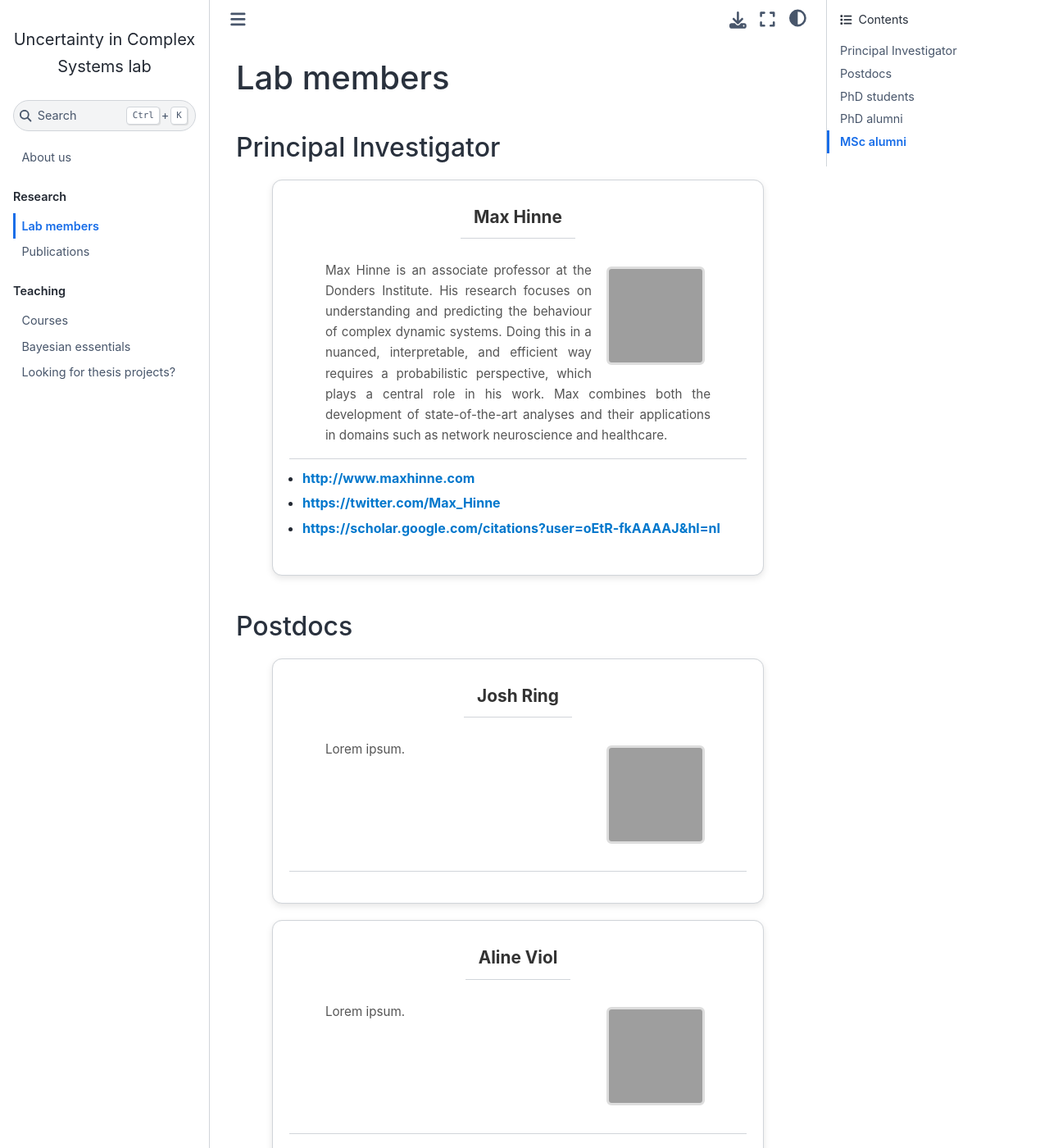
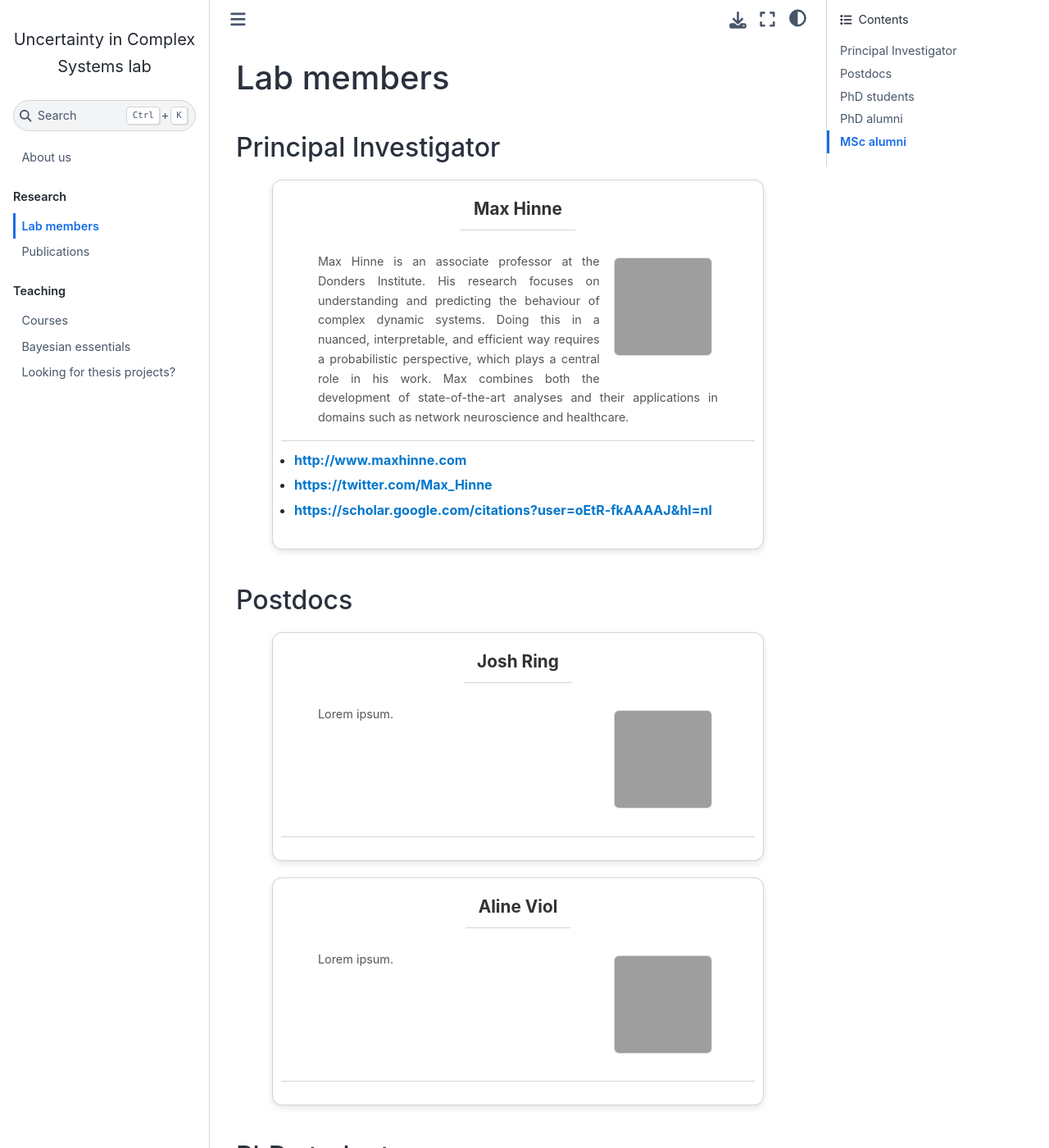
Before and after one commit to mhinne/uncertainty-in-complex-systems, a Jupyter Book: the page built from lab_members.md, in a window 1280 px wide and 1400 px high. Shown: the whole window at 82% size. Built offline with Jupyter Book 1.0.4 settings and Sphinx 7.4.7 and the Sphinx Book theme 1.1.4, drawn with Linux system fonts in a browser that asks for light colours; grey boxes are pictures that could not be loaded.

Commit message:
Fixed images

```diff
--- a/_static/additional_style.css
+++ b/_static/additional_style.css
@@ -7,7 +7,7 @@
   border: 1px solid #e0e0e0;
   border-radius: 12px;
   box-shadow: 0 4px 8px rgba(0, 0, 0, 0.1);
-  padding: 20px;
+  padding: 10px;
   max-width: 600px;
   width: 100%;
   margin: 20px auto;
@@ -32,7 +32,7 @@
 /* Body styling */
 .sd-card-body {
   text-align: justify;
-  font-size: 0.95em;
+  font-size: 0.9em;
   color: #555;
   width: 90%;
 }
@@ -48,7 +48,7 @@
   height: 120px;
   object-fit: cover;
   border-radius: 5%;
-  border: 3px solid #ddd;
+  border: 1px solid #e0e0e0;
 }
 
 /* Footer styling */
```
Also changed, not shown: 2 other files.
